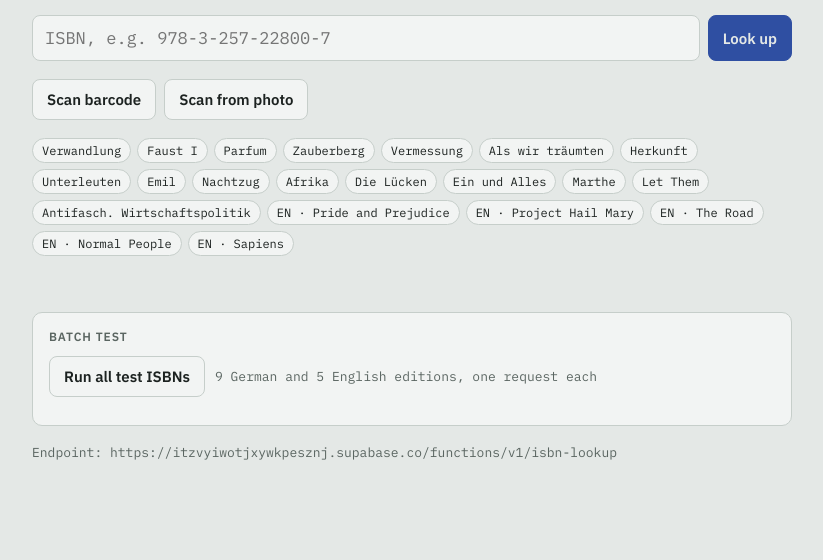
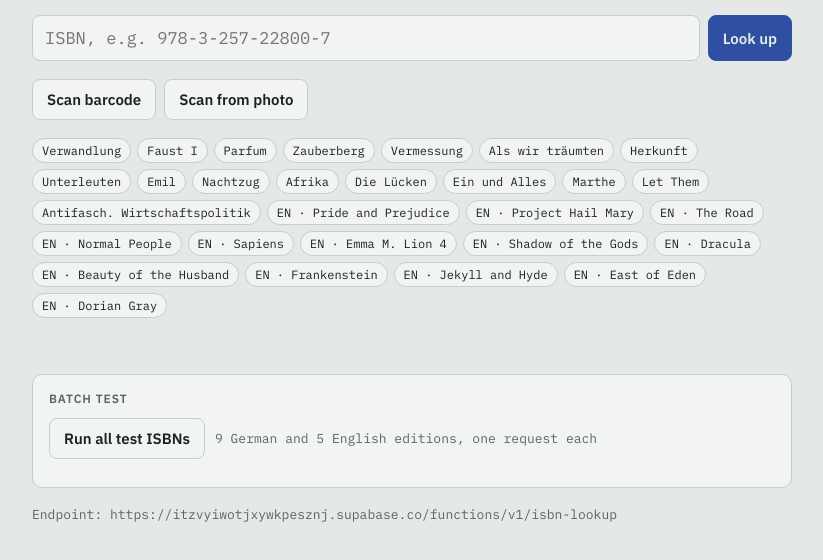
Before and after one commit to mhaack/spine-lab, a plain HTML site: page index.html in a window 1280 px wide. Shown: the part 114-674 px from the top of the page, without its empty margins (228-1051 px from the left). Drawn offline with nearby package versions, Linux system fonts and the light colour scheme; a web font is replaced by a local one.

Commit message:
Add eight English bestsellers to the test ISBNs
Co-Authored-By: Claude Opus 5.5 <noreply@anthropic.com>

```diff
--- a/index.html
+++ b/index.html
@@ -123,7 +123,10 @@ const SAMPLES = [
   ["Ein und Alles","9783257073966"],["Marthe","9783426574454"],["Let Them","9783442180653"],
   ["Antifasch. Wirtschaftspolitik","9783518047460"],
   ["Pride and Prejudice","9780141439518","en"],["Project Hail Mary","9780593135204","en"],["The Road","9780307387899","en"],
-  ["Normal People","9780571334650","en"],["Sapiens","9780062316097","en"]
+  ["Normal People","9780571334650","en"],["Sapiens","9780062316097","en"],
+  ["Emma M. Lion 4","9780998063645","en"],["Shadow of the Gods","9780316539883","en"],["Dracula","9780099582595","en"],
+  ["Beauty of the Husband","9780375707575","en"],["Frankenstein","9780062870667","en"],["Jekyll and Hyde","9780141389509","en"],
+  ["East of Eden","9780141185071","en"],["Dorian Gray","9780008329471","en"]
 ];
 const $ = id => document.getElementById(id);
 $("ep").textContent = ENDPOINT;
```
Also changed, not shown: 1 other file.
